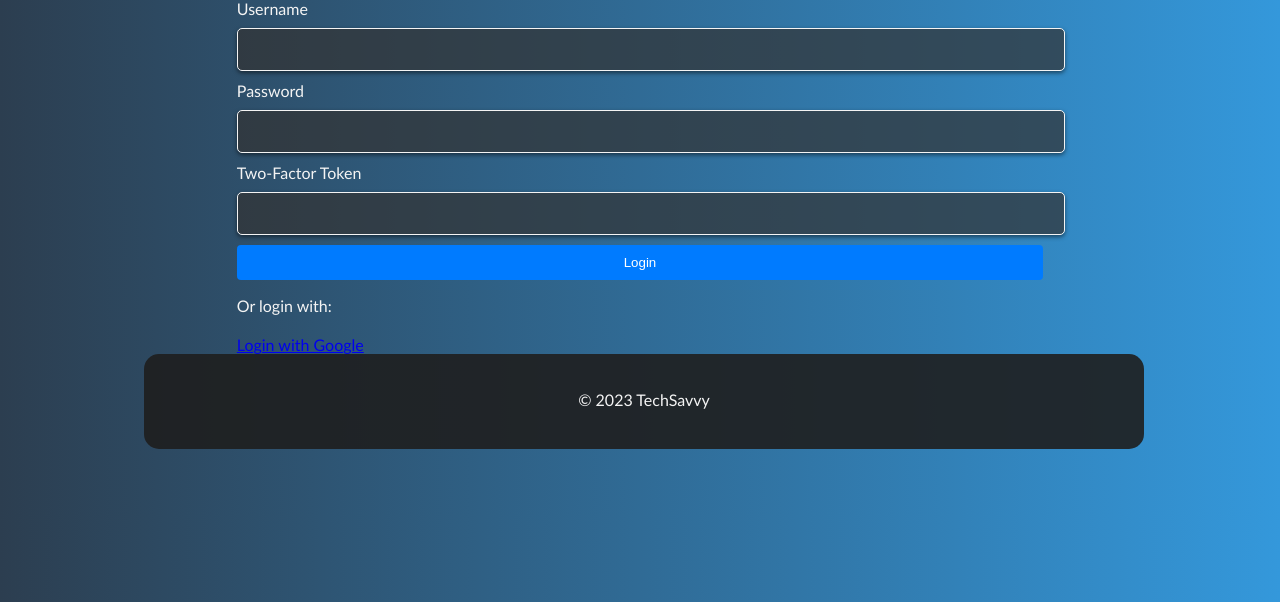
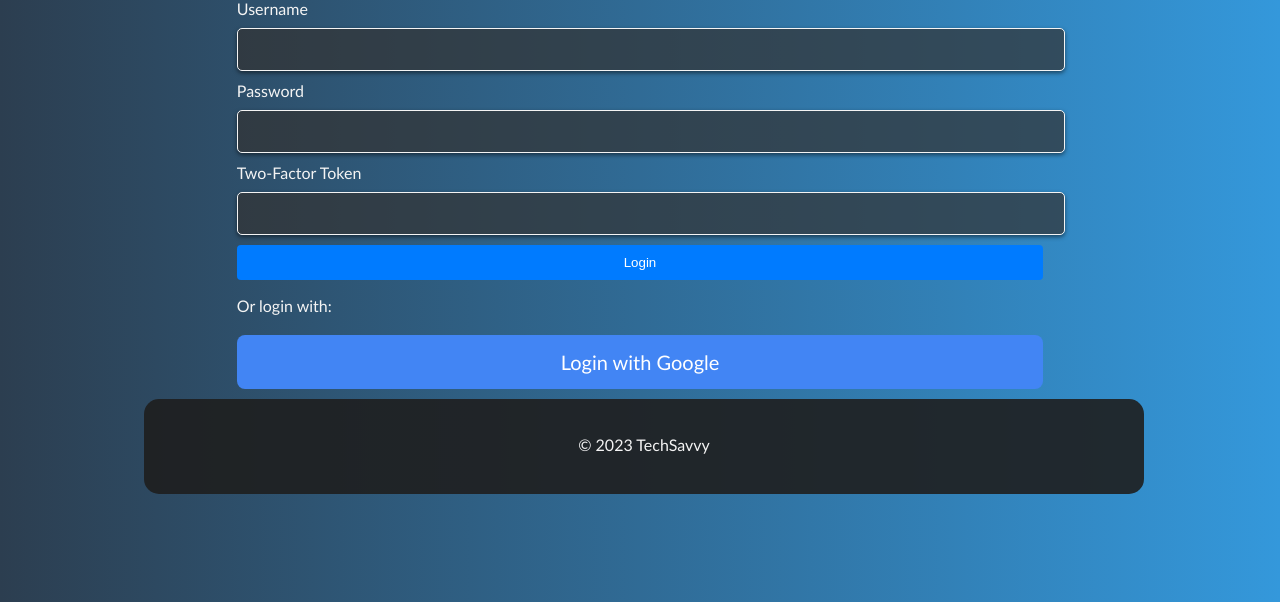
Before and after one commit to Essi01/SoftSec_del3_Auth, a Python web app: template templates/login.html in a window 1280 px wide. Shown: the part 198-800 px from the top of the page. Run offline with Jinja, Linux system fonts and the light colour scheme; the template is opened without the code that fills it, so the values that code supplies are empty.

Commit message:
Fixed OAuth2 Google

```diff
--- a/static/tech_blog_styles.css
+++ b/static/tech_blog_styles.css
@@ -563,3 +563,24 @@ input[type="submit"]:hover {
 .oauth-button:hover {
     background-color: #0056b3;
 }
+
+/* Login with Google button */
+
+.google-login-btn {
+    background-color: #4285F4; /* Google blå */
+    color: white;
+    padding: 15px 30px; /* Økt polstring for en større knapp */
+    text-align: center;
+    text-decoration: none;
+    display: block; /* Endret til block for å tillate sentrering */
+    font-size: 20px; /* Større skriftstørrelse */
+    margin: 10px auto; /* Sentrerer knappen */
+    cursor: pointer;
+    border: none;
+    border-radius: 8px; /* Rundere kanter */
+    transition: background-color 0.3s;
+}
+
+.google-login-btn:hover {
+    background-color: #357ae8; /* Mørkere Google blå */
+}
--- a/templates/index.html
+++ b/templates/index.html
@@ -15,7 +15,7 @@
             <nav>
                 <ul>
                     <!-- Conditionally render login/register or logout -->
-                    {% if 'user_id' in session %}
+                    {% if 'user_id' in session or 'logged_in_with_google' in session %}
                 <li class="logout">
                     <form action="{{ url_for('logout') }}" method="post">
                         <input type="submit" value="Logout">
--- a/templates/login.html
+++ b/templates/login.html
@@ -54,7 +54,7 @@
                 <div class="oauth-login">
                     <p>Or login with:</p>
                     <!-- In your login.html template -->
-                    <a href="{{ url_for('login_with_google') }}">Login with Google</a>
+                    <a href="{{ url_for('login_with_google') }}" class="google-login-btn">Login with Google</a>
                 </div>
             {% endif %}
         </div>
```
Also changed, not shown: main.py (+30 -59 lines), blog.db, blog.sqlite (added). Lines whose indentation alone changed are shown as unchanged.
